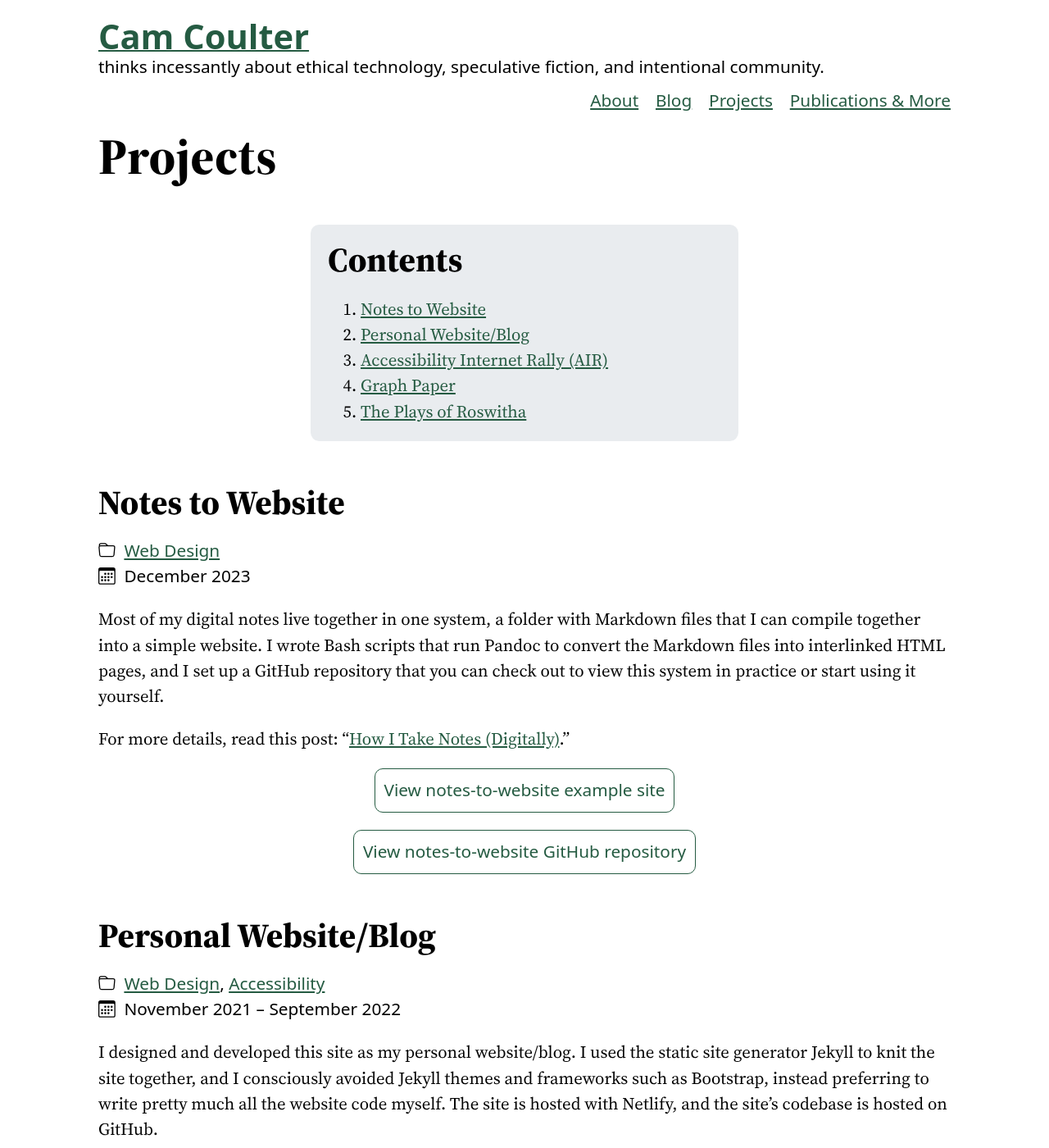
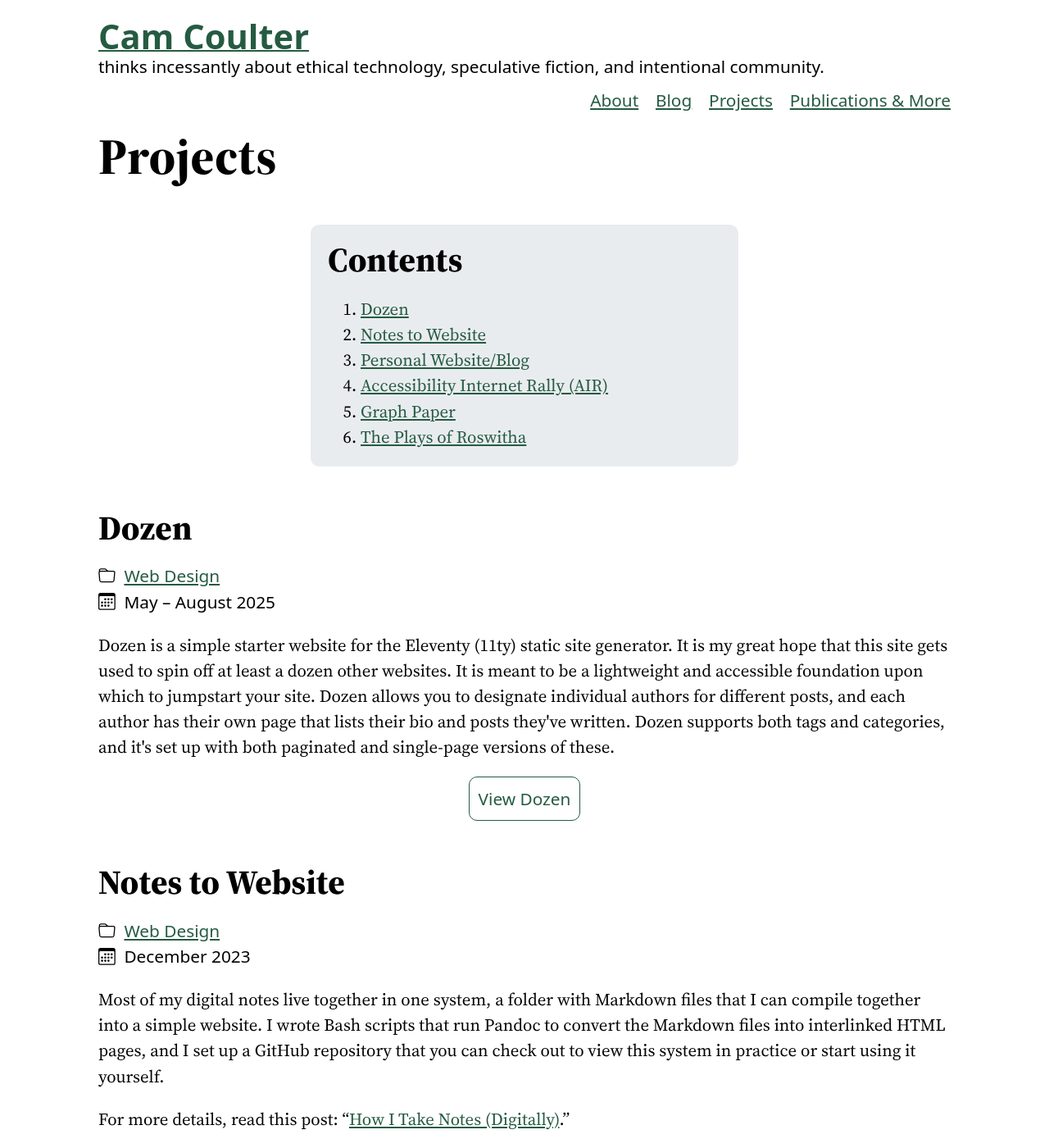
Before and after one commit to cncoulter/camcoulter.com, a Jekyll site: the page built from Projects.html, in a window 1280 px wide and 1400 px high. Shown: the whole window at 82% size. Built offline with Jekyll 4.4.1, drawn with Linux system fonts in a browser that asks for light colours; some web fonts are replaced.

Commit message:
Add Dozen to projects list

```diff
--- a/Projects.html
+++ b/Projects.html
@@ -1,5 +1,5 @@
 ---
-SPDX-FileCopyrightText: 2022 Cam Coulter <git@camcoulter.com>
+SPDX-FileCopyrightText: 2025 Cam Coulter <git@camcoulter.com>
 SPDX-License-Identifier: CC-BY-NC-ND-4.0
 layout: default
 title: "Projects"
@@ -11,6 +11,7 @@ permalink: /Projects
 <div class="toc">
 	<h2>Contents</h2>
 	<ol>
+		<li><a href="#Dozen">Dozen</a></li>
 		<li><a href="#notesToWebsite">Notes to Website</a></li>
 		<li><a href="#PersonalWebsiteBlog">Personal Website/Blog</a></li>
 		<li><a href="#AIR">Accessibility Internet Rally (AIR)</a></li>
@@ -18,6 +19,19 @@ permalink: /Projects
 		<li><a href="#ThePlaysofRoswitha">The Plays of Roswitha</a></li>
 	</ol>
 </div>
+
+<h2 id="Dozen" tabindex="-1">Dozen</h2>
+
+<ul class="post_metadata">
+	<li>{% include SVGs/folder.svg %} <span class="visually-hidden">Categorized under:</span> <a href="/Blog/Categories/#web+design">Web Design</a></li>
+	<li>{% include SVGs/calendar3.svg %} <span class="visually-hidden">I worked on this:</span> May – August 2025</li>
+</ul>
+
+<p>Dozen is a simple starter website for the Eleventy (11ty) static site generator. It is my great hope that this site gets used to spin off at least a dozen other websites. It is meant to be a lightweight and accessible foundation upon which to jumpstart your site. Dozen allows you to designate individual authors for different posts, and each author has their own page that lists their bio and posts they've written. Dozen supports both tags and categories, and it's set up with both paginated and single-page versions of these.</p>
+
+<a href="https://dozen.camcoulter.com" class="link-turncoat link-turncoat--standalone">View Dozen</a>
+
+
 
 <h2 id="notesToWebsite" tabindex="-1">Notes to Website</h2>
 
```
